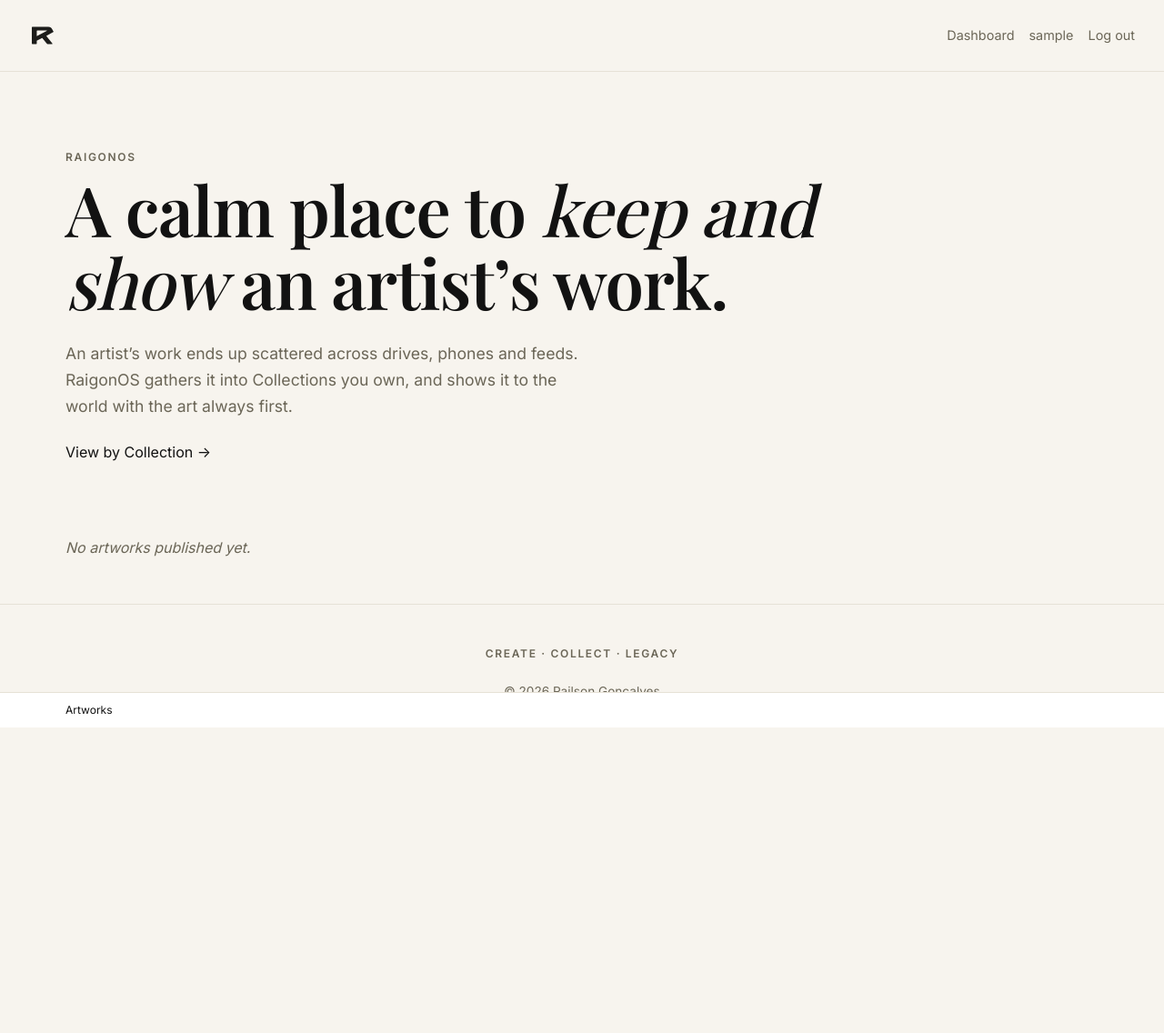
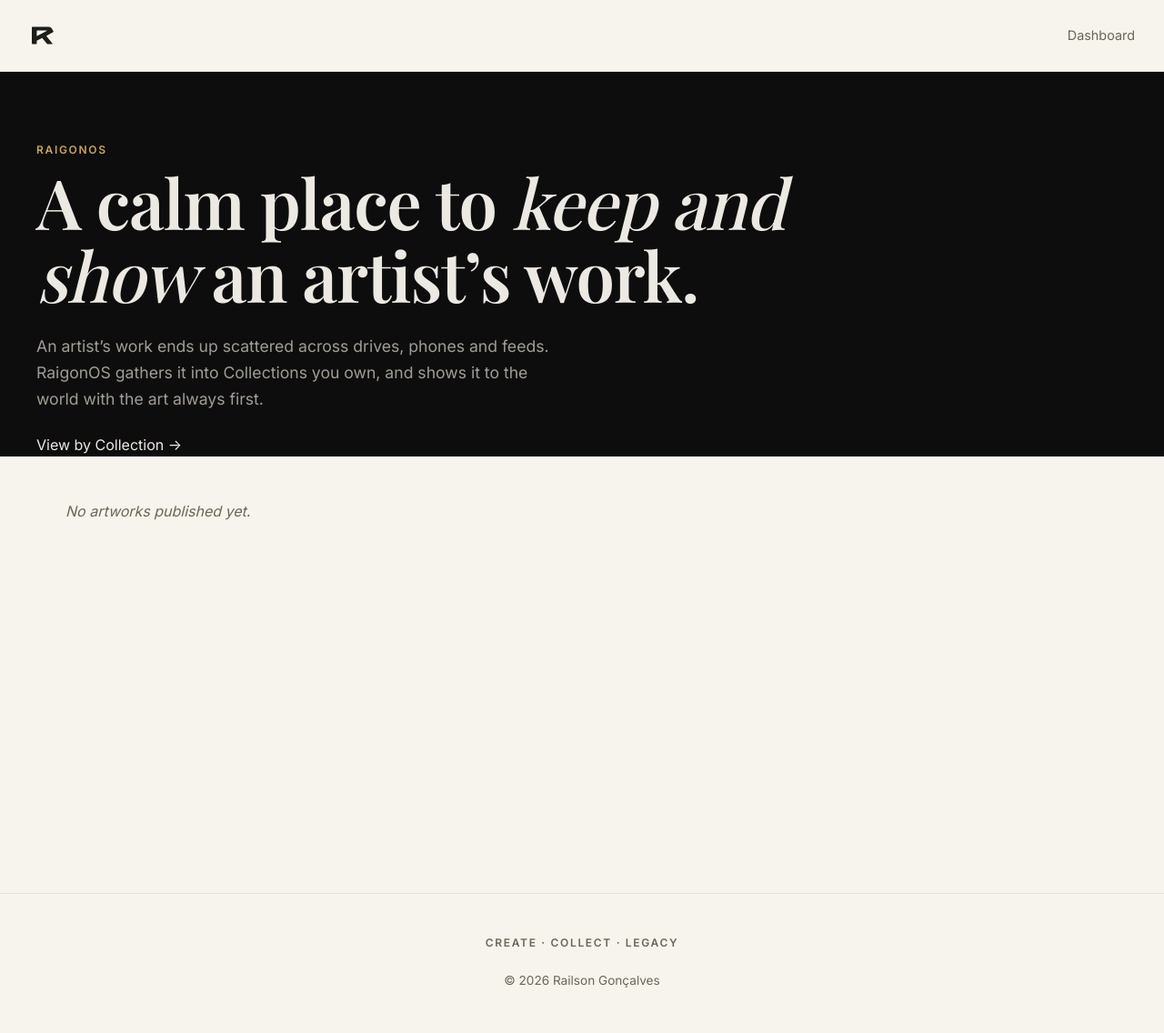
Before and after one commit to raigonlab/raigonos, a Django app: page / in a window 1280 px wide. Shown: the whole page at 91% size. Before the commit the page ends 800 px from the top, so only its background shows below. Run offline with Django 5.2, Linux system fonts and the light colour scheme; the visitor is signed in with stand-in values (Sample User, id 1); data that the repository does not hold is empty; some web fonts are replaced.

Commit message:
Public pages: dark hero with drifting artworks, bare header, no path bar on home
The home opens with a dark band (intro sentence plus published artworks drifting slowly, CSS-only, reduced-motion aware) as a glimpse of the planned exhibition-in-motion gallery. The signed-in header shows only Dashboard, the home drops its path bar, and the crumb root is renamed Gallery.

```diff
--- a/gallery/templates/gallery/artwork_detail.html
+++ b/gallery/templates/gallery/artwork_detail.html
@@ -32,7 +32,7 @@
 {% block path_bar %}
   <nav class="path-bar" aria-label="Breadcrumb">
     <div class="path-bar-inner">
-      <a href="{% url 'gallery:artwork_gallery' %}">Artworks</a>
+      <a href="{% url 'gallery:artwork_gallery' %}">Gallery</a>
       <span class="crumb-sep">/</span>
       <a href="{% url 'gallery:collection_list' %}">Collections</a>
       <span class="crumb-sep">/</span>
--- a/gallery/templates/gallery/artwork_gallery.html
+++ b/gallery/templates/gallery/artwork_gallery.html
@@ -2,14 +2,35 @@
 
 {% block title %}Artworks — RaigonOS{% endblock %}
 
+{% block body_class %}no-path-bar{% endblock %}
+
+{% block hero %}
+  <section class="hero">
+    <div class="hero-copy">
+      <span class="eyebrow">RaigonOS</span>
+      <h1>A calm place to <em>keep and show</em> an artist&rsquo;s work.</h1>
+      <p class="hero-lede">An artist&rsquo;s work ends up scattered across drives, phones and feeds. RaigonOS gathers it into Collections you own, and shows it to the world with the art always first.</p>
+      <p class="hero-link"><a href="{% url 'gallery:collection_list' %}">View by Collection &rarr;</a></p>
+    </div>
+
+    {% if artworks %}
+      {# Decorative only: the same artworks are listed (with links) below. #}
+      <div class="hero-drift" aria-hidden="true">
+        <div class="hero-track">
+          {% for copy in '12' %}
+            <div class="hero-strip">
+              {% for artwork in artworks|slice:":12" %}
+                <img src="{{ artwork.image.url }}" alt="" loading="lazy">
+              {% endfor %}
+            </div>
+          {% endfor %}
+        </div>
+      </div>
+    {% endif %}
+  </section>
+{% endblock %}
+
 {% block content %}
-  <section class="intro">
-    <span class="eyebrow">RaigonOS</span>
-    <h1>A calm place to <em>keep and show</em> an artist&rsquo;s work.</h1>
-    <p class="intro-lede">An artist&rsquo;s work ends up scattered across drives, phones and feeds. RaigonOS gathers it into Collections you own, and shows it to the world with the art always first.</p>
-    <p class="intro-link"><a href="{% url 'gallery:collection_list' %}">View by Collection &rarr;</a></p>
-  </section>
-
   <ul class="card-grid">
     {% for artwork in artworks %}
       <li class="card">
@@ -27,11 +48,3 @@
     {% endfor %}
   </ul>
 {% endblock %}
-
-{% block path_bar %}
-  <nav class="path-bar" aria-label="Breadcrumb">
-    <div class="path-bar-inner">
-      <span class="crumb-current">Artworks</span>
-    </div>
-  </nav>
-{% endblock %}
--- a/gallery/templates/gallery/collection_detail.html
+++ b/gallery/templates/gallery/collection_detail.html
@@ -32,7 +32,7 @@
 {% block path_bar %}
   <nav class="path-bar" aria-label="Breadcrumb">
     <div class="path-bar-inner">
-      <a href="{% url 'gallery:artwork_gallery' %}">Artworks</a>
+      <a href="{% url 'gallery:artwork_gallery' %}">Gallery</a>
       <span class="crumb-sep">/</span>
       <a href="{% url 'gallery:collection_list' %}">Collections</a>
       <span class="crumb-sep">/</span>
--- a/gallery/templates/gallery/collection_list.html
+++ b/gallery/templates/gallery/collection_list.html
@@ -30,7 +30,7 @@
 {% block path_bar %}
   <nav class="path-bar" aria-label="Breadcrumb">
     <div class="path-bar-inner">
-      <a href="{% url 'gallery:artwork_gallery' %}">Artworks</a>
+      <a href="{% url 'gallery:artwork_gallery' %}">Gallery</a>
       <span class="crumb-sep">/</span>
       <span class="crumb-current">Collections</span>
     </div>
--- a/static/css/style.css
+++ b/static/css/style.css
@@ -35,6 +35,10 @@ body {
    renders a path_bar block). */
 body:not(.dashboard-shell) {
   padding-bottom: 44px;
+}
+
+body.no-path-bar {
+  padding-bottom: 0;
 }
 
 a {
@@ -261,32 +265,107 @@ h1 i {
   font-style: italic;
 }
 
-/* Public home intro -- one sentence for first-time visitors, above the
-   artwork grid */
-
-.intro {
+/* Public home hero -- a dark band: the intro sentence, then a slow drift
+   of published artworks, a glimpse of the exhibition-in-motion idea (see
+   README, long-term vision). CSS only; the animation stops for visitors
+   who ask for reduced motion. */
+
+.hero {
+  overflow: hidden;
+  padding: 4.5rem 2rem 0;
+  background: #0d0d0e;
+  color: #ece9e2;
+}
+
+.hero-copy {
+  max-width: 1200px;
+  margin: 0 auto;
+}
+
+.hero .eyebrow {
+  color: #c9a45c;
+}
+
+.hero h1 {
   max-width: 52rem;
-  margin: 0 0 5rem;
-  padding-top: 2rem;
-}
-
-.intro h1 {
   margin-bottom: 1.5rem;
   font-size: clamp(2.4rem, 7vw, 4.75rem);
   line-height: 1.05;
   letter-spacing: -0.015em;
 }
 
-.intro-lede {
+.hero-lede {
   max-width: 36rem;
   margin: 0 0 1.5rem;
   font-size: 1.1rem;
   line-height: 1.65;
-  color: var(--color-muted);
-}
-
-.intro-link {
+  color: #a19d92;
+}
+
+.hero-link {
   margin: 0;
+}
+
+.hero-link a {
+  color: #ece9e2;
+}
+
+.hero-drift {
+  margin: 2.5rem -2rem 0;
+  padding-bottom: 3rem;
+}
+
+.hero-track {
+  display: flex;
+  width: max-content;
+  animation: hero-drift 120s linear infinite;
+}
+
+.hero-drift:hover .hero-track {
+  animation-play-state: paused;
+}
+
+/* Each strip is at least one viewport wide, so the loop (-50%) is
+   seamless even with only a few artworks. */
+
+.hero-strip {
+  display: flex;
+  align-items: center;
+  justify-content: space-around;
+  gap: 3.5rem;
+  min-width: 100vw;
+  padding: 0 1.75rem;
+  height: 19rem;
+}
+
+.hero-strip img {
+  width: auto;
+  height: 12rem;
+  border-radius: 4px;
+  opacity: 0.88;
+  box-shadow: 0 10px 40px rgba(0, 0, 0, 0.55);
+}
+
+.hero-strip img:nth-child(3n + 1) {
+  height: 14rem;
+  align-self: flex-start;
+}
+
+.hero-strip img:nth-child(3n + 2) {
+  height: 10rem;
+  align-self: flex-end;
+}
+
+@keyframes hero-drift {
+  to {
+    transform: translateX(-50%);
+  }
+}
+
+@media (prefers-reduced-motion: reduce) {
+  .hero-track {
+    animation: none;
+  }
 }
 
 /* Path bar (public pages) -- a persistent, fixed strip at the bottom of
--- a/templates/base.html
+++ b/templates/base.html
@@ -21,11 +21,6 @@
       <div class="nav-auth">
         {% if user.is_authenticated %}
           <a href="{% url 'gallery:dashboard' %}">Dashboard</a>
-          <span>{{ user.username }}</span>
-          <form method="post" action="{% url 'logout' %}">
-            {% csrf_token %}
-            <button type="submit" class="link-button">Log out</button>
-          </form>
         {% else %}
           <a href="{% url 'login' %}">Log in</a>
           <a href="{% url 'signup' %}">Sign up</a>
@@ -34,6 +29,8 @@
     </nav>
   </header>
   {% endblock %}
+
+  {% block hero %}{% endblock %}
 
   <main>
     {% block content %}{% endblock %}
```
Also changed, not shown: README.md.
